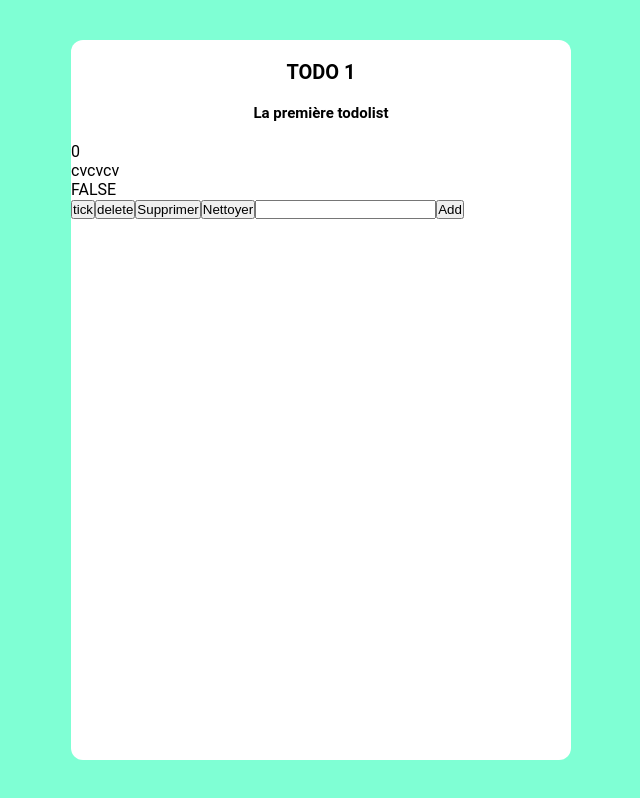
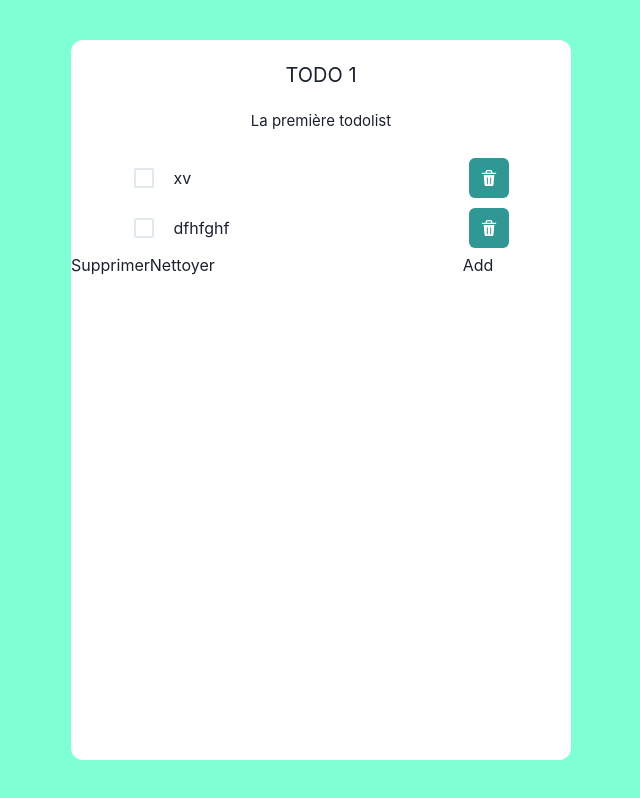
Before and after one commit to yanngasner/react-todo, a Next.js app: page /todoList/1 in a window 1280 px wide. Shown: the whole page, without its empty margins (319-959 px from the left). Built offline with nearby package versions, Linux system fonts and the light colour scheme.

Commit message:
styled TodoItem

```diff
--- a/components/TodoItem.tsx
+++ b/components/TodoItem.tsx
@@ -1,18 +1,44 @@
+import styles from '@/styles/TodoItem.module.css';
+
 import { TodoItemModel } from "@/models/TodoItemModel";
 import { TodoItemProps } from "@/models/TodoItemProps";
 import { useItemActions } from "@/services/useItemActions";
+import { DeleteIcon } from "@chakra-ui/icons";
+import { Button, Checkbox, IconButton, Input } from "@chakra-ui/react";
+import { KeyboardEventHandler, useState } from 'react';
 
 const TodoItem: React.FC<TodoItemProps> = ({ todoItem, updateItem, deleteItem }) => {
-    const [onToggleAchievementClicked, onDeleteItemClicked] = useItemActions({ todoItem, updateItem, deleteItem });
+    const [onToggleAchievementClicked, onItemRenamed, onDeleteItemClicked] = useItemActions({ todoItem, updateItem, deleteItem });
+    const [isEditing, setIsEditing] = useState(false);
+    const onKeyDown = (key: string) => {
+        if (['Enter', 'Escape'].includes(key)) {
+            setIsEditing(false);
+        }
+    }
 
     return (
-        <>
-            <div>{todoItem.id}</div>
-            <div>{todoItem.name}</div>
-            <div>{todoItem.achieved ? "TRUE" : "FALSE"}</div>
-            <button onClick={onToggleAchievementClicked}>tick</button>
-            <button onClick={onDeleteItemClicked}>delete</button>
-        </>);
+        <div className={styles.todoItem}>
+            <Checkbox size='lg'
+                isChecked={todoItem.achieved}
+                onChange={onToggleAchievementClicked}
+                colorScheme='teal'
+            />
+            <div className={styles.itemName}
+                onClick={() => setIsEditing(true)}
+                onMouseOut={() => setIsEditing(false)}>
+                {isEditing ?
+                    <Input className='inputNameInput'
+                        value={todoItem.name}
+                        onChange={(event) => onItemRenamed(event.target.value)}
+                        onKeyDown={(event) => onKeyDown(event.key)}
+                    />
+                    : <p>{todoItem.name}</p>
+                }
+            </div>
+            <div className={styles.deleteIcon}>
+                <IconButton icon={<DeleteIcon />} onClick={onDeleteItemClicked} colorScheme='teal' aria-label={""} />
+            </div>
+        </div>);
 }
 
 export default TodoItem;
--- a/json/data.json
+++ b/json/data.json
@@ -1 +1 @@
-{"todoLists":[{"id":1,"name":"TODO 1","description":"La première todolist","todoItems":[{"id":0,"name":"cvcvcv","achieved":false}]},{"id":4,"name":"TODO 4","description":"La quatrième todolist","todoItems":[]},{"id":5,"name":"TODO 5","description":"La cinquième todolist","todoItems":[]}]}
+{"todoLists":[{"id":1,"name":"TODO 1","description":"La première todolist","todoItems":[{"id":1,"name":"xv","achieved":false},{"id":0,"name":"dfhfghf","achieved":false}]},{"id":4,"name":"TODO 4","description":"La quatrième todolist","todoItems":[]},{"id":5,"name":"TODO 5","description":"La cinquième todolist","todoItems":[]}]}
--- a/package.json
+++ b/package.json
@@ -9,12 +9,17 @@
     "lint": "next lint"
   },
   "dependencies": {
+    "@chakra-ui/icons": "^2.0.16",
+    "@chakra-ui/react": "^2.4.9",
+    "@emotion/react": "^11.10.5",
+    "@emotion/styled": "^11.10.5",
     "@next/font": "13.1.2",
     "@types/node": "18.11.18",
     "@types/react": "18.0.26",
     "@types/react-dom": "18.0.10",
     "eslint": "8.31.0",
     "eslint-config-next": "13.1.2",
+    "framer-motion": "^8.4.3",
     "next": "13.1.2",
     "react": "18.2.0",
     "react-dom": "18.2.0",
--- a/pages/_app.tsx
+++ b/pages/_app.tsx
@@ -1,6 +1,12 @@
 import '@/styles/globals.css'
 import type { AppProps } from 'next/app'
 
+import { ChakraProvider } from '@chakra-ui/react'
+
 export default function App({ Component, pageProps }: AppProps) {
-  return <Component {...pageProps} />
+  return (
+    <ChakraProvider>
+      <Component {...pageProps} />
+    </ChakraProvider>
+  )
 }
--- a/services/useItemActions.ts
+++ b/services/useItemActions.ts
@@ -4,17 +4,20 @@ import { TodoListModel } from "@/models/TodoListModel";
 import { TodoListProps } from "@/models/TodoListProps";
 
 //custom hook to extract functional logic from TodoItemComponent
-const useItemActions = ({ todoItem, updateItem, deleteItem }: TodoItemProps): [() => void, () => void] => {
+const useItemActions = ({ todoItem, updateItem, deleteItem }: TodoItemProps): [() => void, (updatedName: string) => void, () => void] => {
   const onToggleAchievementClicked = () => {
     const updatedItem: TodoItemModel = { ...todoItem, achieved: !todoItem.achieved };
     updateItem(updatedItem, updatedItem.achieved);
   };
-
+  const onItemRenamed = (updatedName: string) => {
+    const updatedItem: TodoItemModel = { ...todoItem, name: updatedName };
+    updateItem(updatedItem, false);
+  };
   const onDeleteItemClicked = () => {
     deleteItem(todoItem.id);
   };
 
-  return [onToggleAchievementClicked, onDeleteItemClicked];
+  return [onToggleAchievementClicked, onItemRenamed, onDeleteItemClicked];
 };
 
 export { useItemActions };
--- /dev/null
+++ b/styles/TodoItem.module.css
@@ -0,0 +1,23 @@
+.todoItem {
+    display: flex;
+    height: 50px;
+    margin: auto auto;
+    width: 75%;
+}
+
+.itemName {
+    width: 100%;
+    margin: auto 20px;
+    vertical-align: center;
+    display: flex;
+    flex-direction: column;
+}
+
+.itemName p {
+    vertical-align: middle;
+    margin: auto 0;
+}
+
+.deleteIcon {
+    margin: auto 0;
+}
```
Also changed, not shown: components/TodoList.tsx (+4 -3 lines), 1 other file (tests, documents, lock files or other folders).
